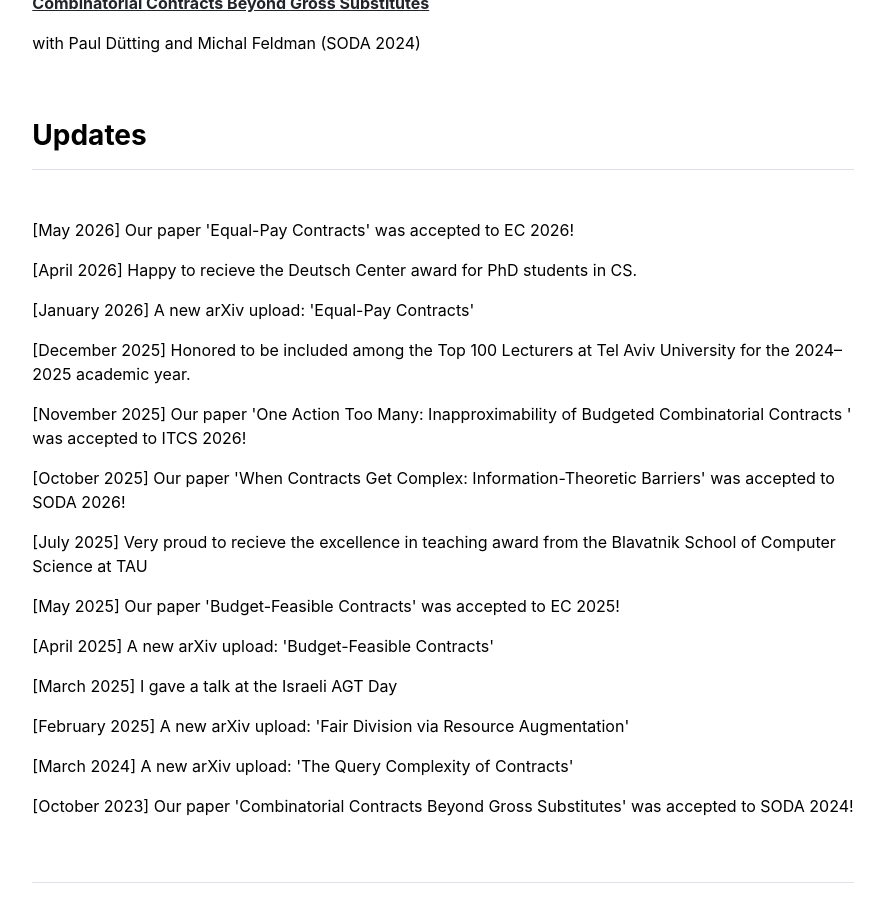
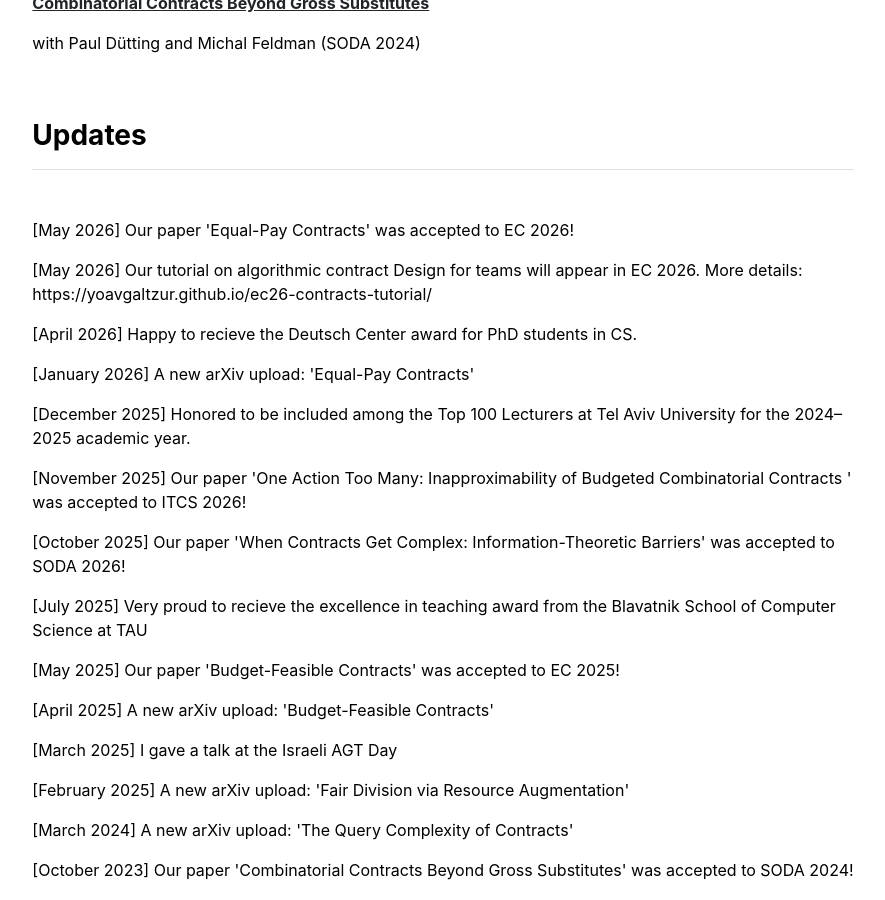
Before and after one commit to yoavGaltzur/yoavGaltzur.github.io, a Jekyll site: the page built from index.md, in a window 1280 px wide and 900 px high, scrolled down 1074 px. Shown: the whole window, without its empty margins (197-1082 px from the left). Built offline with Jekyll 4.4.1, drawn with Linux system fonts in a browser that asks for light colours.

Commit message:
Add tutorial update for EC 2026
Added a new update about a tutorial on algorithmic contract design for EC 2026.

```diff
--- a/_data/settings.yml
+++ b/_data/settings.yml
@@ -25,6 +25,7 @@ publications:
 
 updates:
 - {content: "Our paper 'Equal-Pay Contracts' was accepted to EC 2026!", date: "May 2026"}
+- {content: "Our tutorial on algorithmic contract Design for teams will appear in EC 2026. More details: https://yoavgaltzur.github.io/ec26-contracts-tutorial/", date: "May 2026"}
 - {content: "Happy to recieve the Deutsch Center award for PhD students in CS.", date: "April 2026"}
 - {content: "A new arXiv upload: 'Equal-Pay Contracts'", date: "January 2026"}
 - {content: "Honored to be included among the Top 100 Lecturers at Tel Aviv University for the 2024–2025 academic year.", date: "December 2025"}
```
